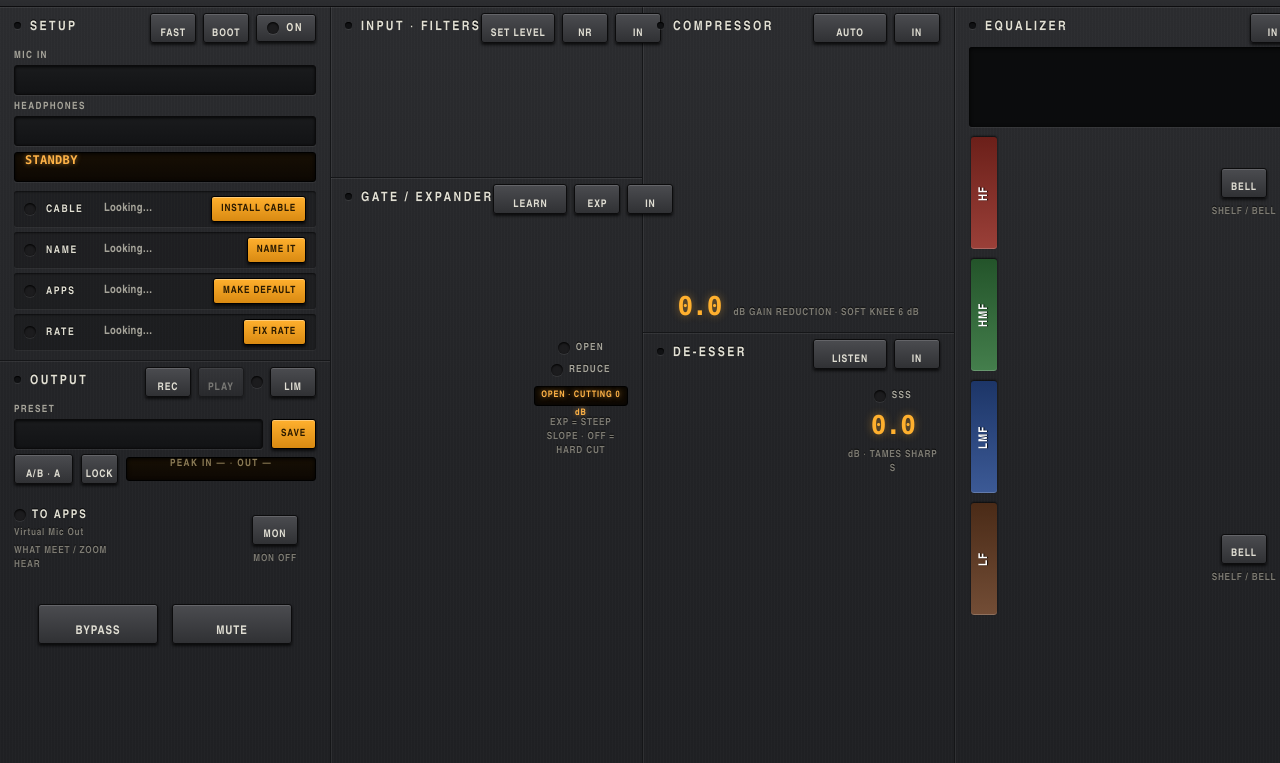
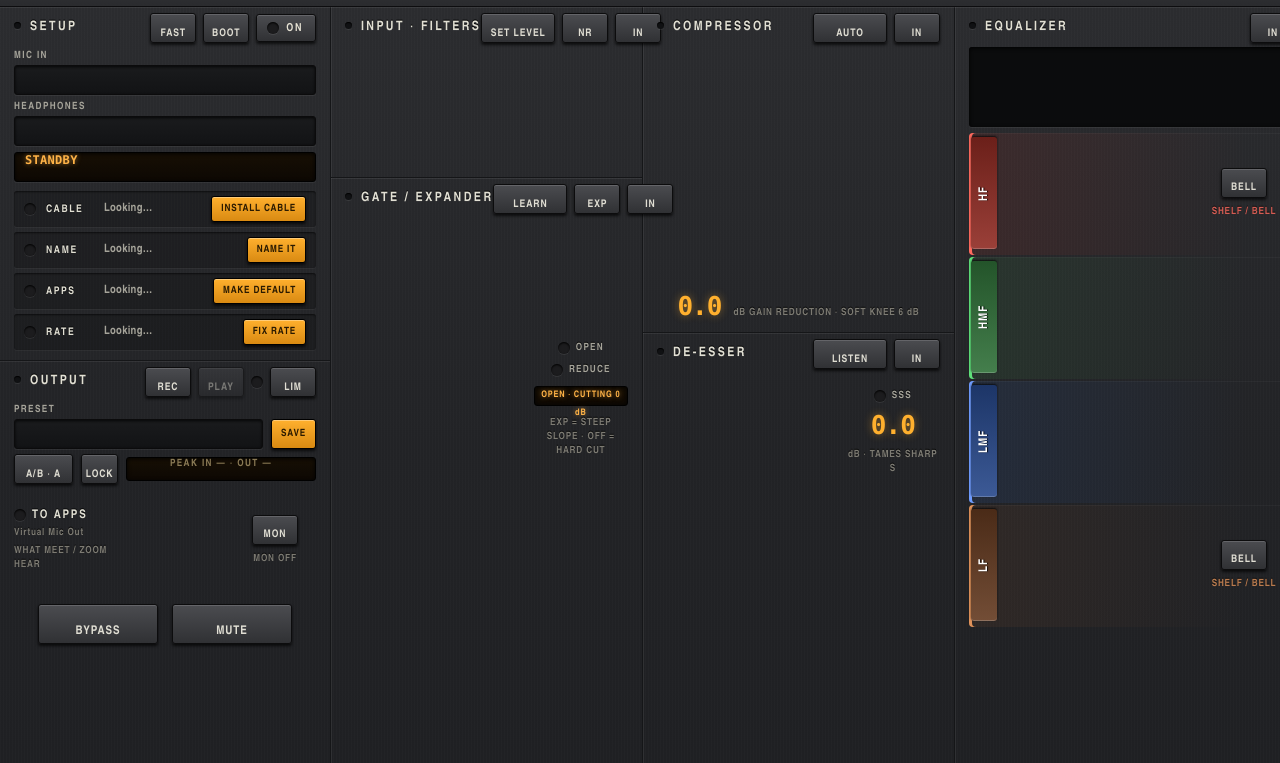
Before and after one commit to nojokebeatz/onfleek-channel-strip, an Electron app: page src/renderer/index.html in a window 1280 px wide. Shown: the part 37-800 px from the top of the page. Drawn offline with Linux system fonts and the light colour scheme; no server answers.

Commit message:
v2.8.1: EQ band rows fully colored (tint, stripe, labels, values, ticks, BELL lamp)
Co-Authored-By: Claude Opus 5 <noreply@anthropic.com>

```diff
--- a/package.json
+++ b/package.json
@@ -1,7 +1,7 @@
 {
   "name": "onfleek-channel-strip",
   "productName": "OnFleek Channel Strip",
-  "version": "2.8.0",
+  "version": "2.8.1",
   "description": "SSL-style vocal channel strip for your USB microphone (gate/expander, compressor, 4-band EQ, filters, fader)",
   "main": "src/main.js",
   "author": "OnFleek",
--- a/src/renderer/index.html
+++ b/src/renderer/index.html
@@ -180,25 +180,25 @@
           <div class="sec-btns"><button class="tog" data-tog="eqIn">IN</button></div>
         </div>
         <canvas id="eqCurve" class="eqcurve" width="330" height="80"></canvas>
-        <div class="knobrow band"><span class="bandtag hf">HF</span>
+        <div class="knobrow band hf"><span class="bandtag hf">HF</span>
           <div class="knob c-red" data-knob="hfFreq" data-label="FREQ"></div>
           <div class="knob c-red" data-knob="hfGain" data-label="GAIN"></div>
-          <div class="slot"><button class="tog" data-tog="hfBell" data-lamp="#e8e8ff">BELL</button><span class="tiny">SHELF / BELL</span></div>
+          <div class="slot"><button class="tog" data-tog="hfBell" data-lamp="#ff6a5e">BELL</button><span class="tiny">SHELF / BELL</span></div>
         </div>
-        <div class="knobrow band"><span class="bandtag hmf">HMF</span>
+        <div class="knobrow band hmf"><span class="bandtag hmf">HMF</span>
           <div class="knob c-green" data-knob="hmfFreq" data-label="FREQ"></div>
           <div class="knob c-green" data-knob="hmfGain" data-label="GAIN"></div>
           <div class="knob c-green sm" data-knob="hmfQ" data-label="Q"></div>
         </div>
-        <div class="knobrow band"><span class="bandtag lmf">LMF</span>
+        <div class="knobrow band lmf"><span class="bandtag lmf">LMF</span>
           <div class="knob c-blue" data-knob="lmfFreq" data-label="FREQ"></div>
           <div class="knob c-blue" data-knob="lmfGain" data-label="GAIN"></div>
           <div class="knob c-blue sm" data-knob="lmfQ" data-label="Q"></div>
         </div>
-        <div class="knobrow band"><span class="bandtag lf">LF</span>
+        <div class="knobrow band lf"><span class="bandtag lf">LF</span>
           <div class="knob c-brown" data-knob="lfFreq" data-label="FREQ"></div>
           <div class="knob c-brown" data-knob="lfGain" data-label="GAIN"></div>
-          <div class="slot"><button class="tog" data-tog="lfBell" data-lamp="#e8e8ff">BELL</button><span class="tiny">SHELF / BELL</span></div>
+          <div class="slot"><button class="tog" data-tog="lfBell" data-lamp="#e0925a">BELL</button><span class="tiny">SHELF / BELL</span></div>
         </div>
       </section>
     </div>
--- a/src/renderer/style.css
+++ b/src/renderer/style.css
@@ -246,3 +246,15 @@ select optgroup{color:#9a988f;font:700 11px var(--font);letter-spacing:1px;backg
 
 .knob .val input.typein{width:64px;height:16px;padding:0 3px;border:1px solid var(--amber);border-radius:2px;background:#0b0c0d;color:#ffb02e;font:600 11px var(--mono);text-align:center;outline:none}
 .clips .ledlabel{cursor:pointer}
+
+/* EQ bands: every row wears its band colour - tag, stripe, tint, labels, numbers, ticks - so HF/HMF/LMF/LF read at a glance */
+.band.hf{--band:#ff6a5e;--bandbg:rgba(184,51,42,.14)}
+.band.hmf{--band:#5fe07a;--bandbg:rgba(63,143,74,.14)}
+.band.lmf{--band:#6f9cff;--bandbg:rgba(47,92,168,.16)}
+.band.lf{--band:#e0925a;--bandbg:rgba(124,75,44,.16)}
+.knobrow.band{margin:2px 0;border-radius:4px;background:linear-gradient(90deg,var(--bandbg),rgba(0,0,0,0) 85%);box-shadow:inset 3px 0 0 var(--band),inset 0 1px 0 rgba(255,255,255,.03)}
+.knobrow.band .knob .lbl{color:var(--band)}
+.knobrow.band .knob .val{color:var(--band);opacity:.9}
+.knobrow.band .knob.active .val,.knobrow.band .knob:hover .val{color:var(--amber);opacity:1}
+.knobrow.band .ring line{stroke:var(--band);opacity:.85}
+.knobrow.band .tiny{color:var(--band);opacity:.8}
```
Also changed, not shown: CHANGELOG.md, 1 other file.
